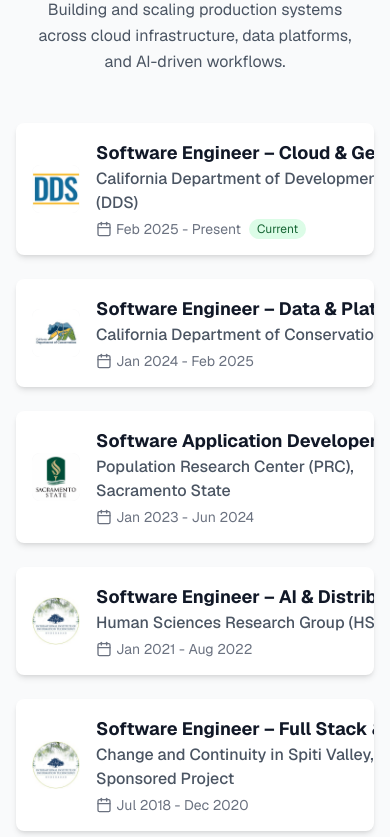
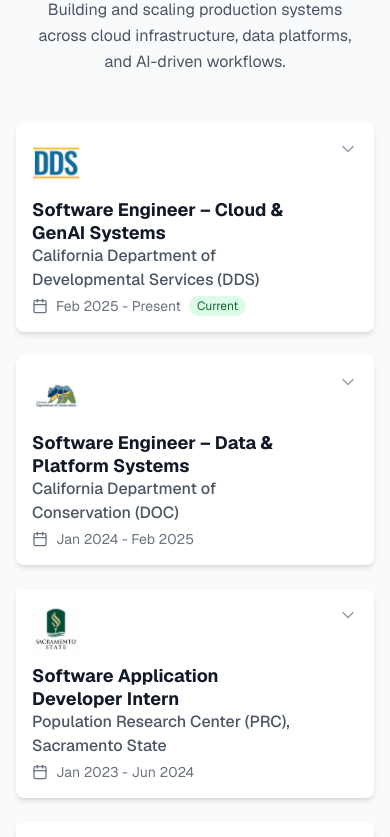
Before and after one commit to srujayreddyv/portfolio-website, a Next.js app: page / in a window 390 px wide. Shown: the part 1220-2057 px from the top of the page. Built offline with nearby package versions, Linux system fonts and the light colour scheme.

Commit message:
Fix experience card wrapping on small screens

```diff
--- a/components/sections/Experience.tsx
+++ b/components/sections/Experience.tsx
@@ -57,8 +57,8 @@ const Experience: React.FC = () => {
                         aria-expanded={isExpanded}
                         aria-controls={`experience-panel-${exp.id}`}
                       >
-                        <div className="flex items-center justify-between">
-                          <div className="flex items-center space-x-4 flex-1">
+                        <div className="flex items-start justify-between gap-3 sm:gap-4">
+                          <div className="flex flex-col sm:flex-row items-start sm:items-center gap-3 sm:gap-4 flex-1 min-w-0">
                             {/* Company Logo */}
                             <div className="flex-shrink-0">
                               {exp.logo ? (
@@ -86,19 +86,19 @@ const Experience: React.FC = () => {
 
                             {/* Basic Info */}
                             <div className="flex-1 min-w-0">
-                              <h3 className="text-lg sm:text-xl font-bold text-gray-900 dark:text-white truncate">
+                              <h3 className="text-lg sm:text-xl font-bold text-gray-900 dark:text-white leading-tight break-words">
                                 {exp.title}
                               </h3>
-                              <p className="text-base sm:text-lg text-gray-600 dark:text-gray-300 font-medium">
+                              <p className="text-base sm:text-lg text-gray-600 dark:text-gray-300 font-medium break-words">
                                 {exp.company}
                               </p>
-                              <div className="flex items-center text-sm text-gray-500 dark:text-gray-400 mt-1">
-                                <Calendar className="w-4 h-4 mr-1" />
-                                <span>
+                              <div className="flex flex-wrap items-center gap-x-2 gap-y-1 text-sm text-gray-500 dark:text-gray-400 mt-1">
+                                <Calendar className="w-4 h-4" />
+                                <span className="break-words">
                                   {exp.startDate} - {exp.current ? 'Present' : exp.endDate}
                                 </span>
                                 {exp.current && (
-                                  <span className="ml-2 px-2 py-0.5 bg-green-100 dark:bg-green-900 text-green-800 dark:text-green-200 text-xs rounded-full">
+                                  <span className="px-2 py-0.5 bg-green-100 dark:bg-green-900 text-green-800 dark:text-green-200 text-xs rounded-full">
                                     Current
                                   </span>
                                 )}
```
